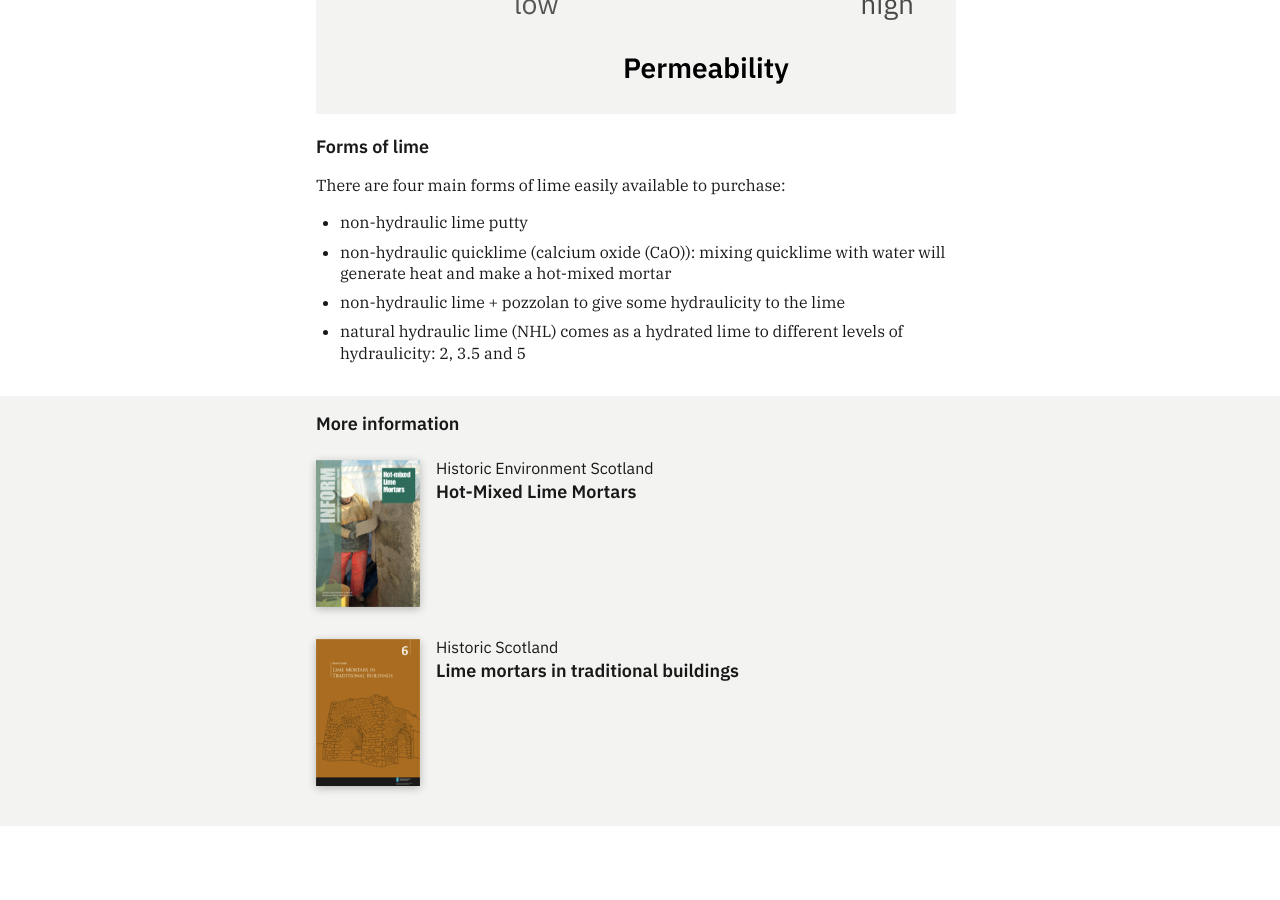
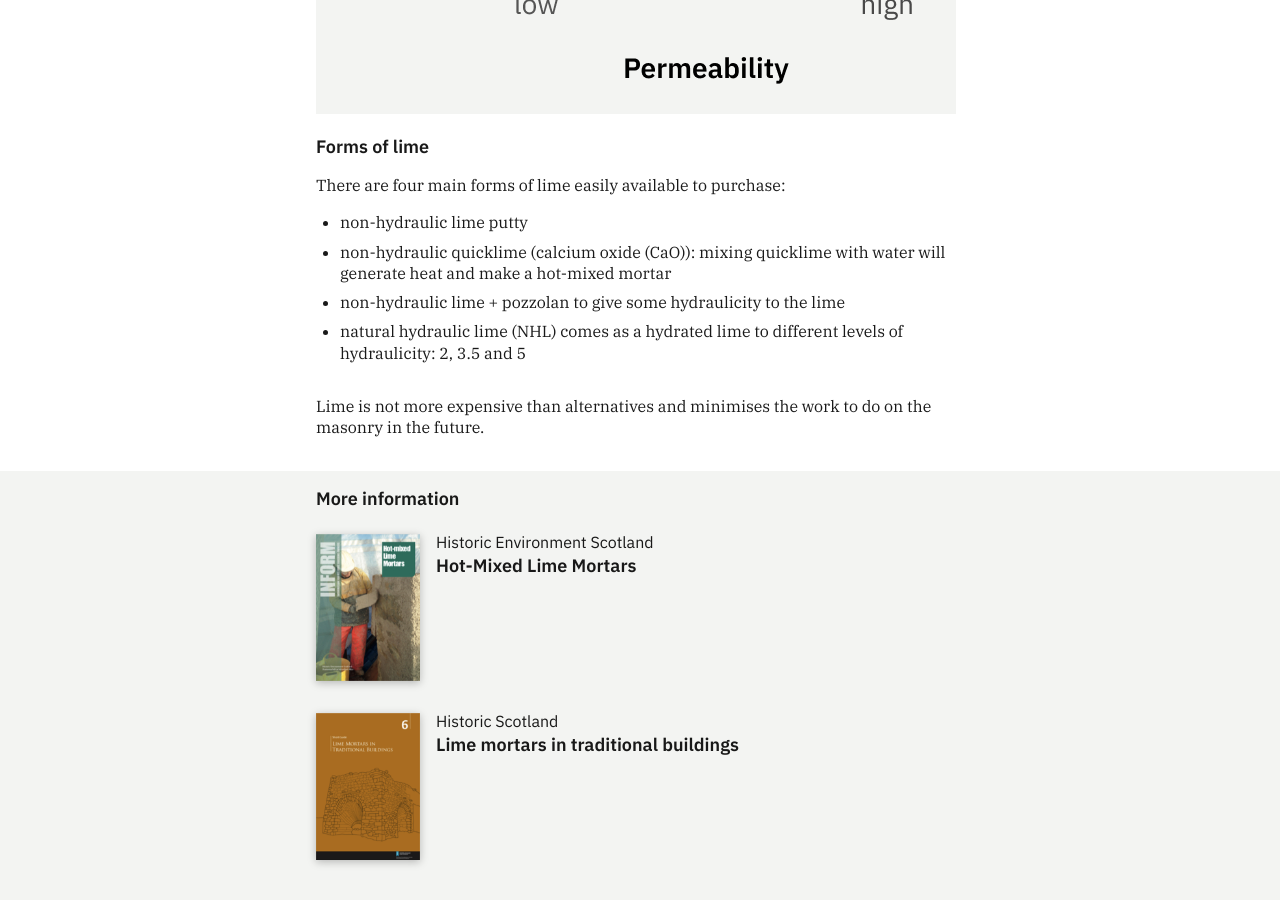
Before and after one commit to LucieFu/uselimemortar, a Jekyll site: the page built from _articles/types-of-lime.md, in a window 1280 px wide and 900 px high, scrolled down 1276 px. Built offline with Jekyll 4.4.1, drawn with Linux system fonts in a browser that asks for light colours; before the commit the page ends 2102 px from its top, so only the background shows below that.

Commit message:
Edit article

```diff
--- a/_articles/types-of-lime.md
+++ b/_articles/types-of-lime.md
@@ -41,3 +41,5 @@ There are four main forms of lime easily available to purchase:
 * non-hydraulic quicklime (calcium oxide (CaO)): mixing quicklime with water will generate heat and make a hot-mixed mortar
 * non-hydraulic lime + pozzolan to give some hydraulicity to the lime
 * natural hydraulic lime (NHL) comes as a hydrated lime to different levels of hydraulicity: 2, 3.5 and 5
+
+Lime is not more expensive than alternatives and minimises the work to do on the masonry in the future.
```
